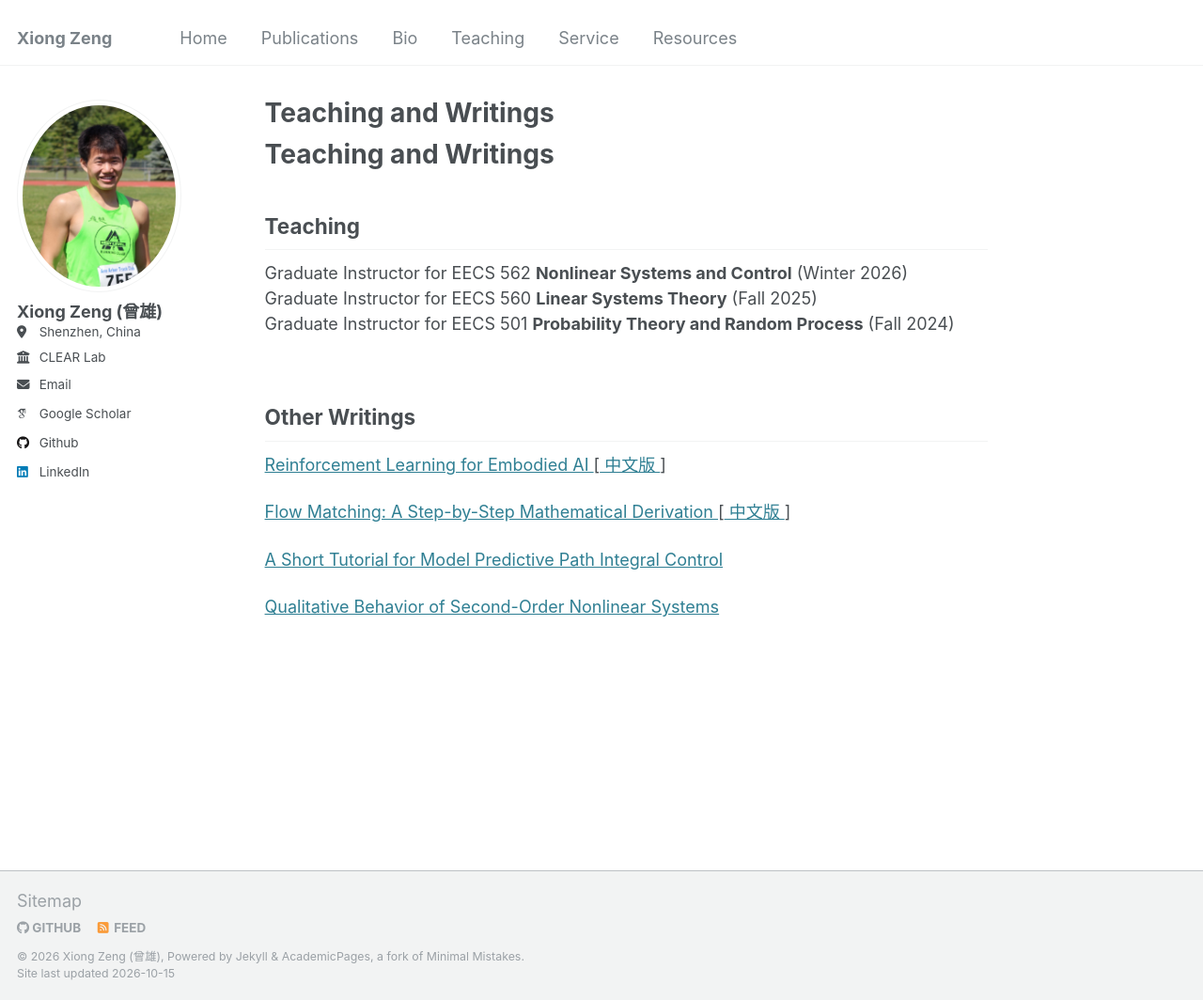
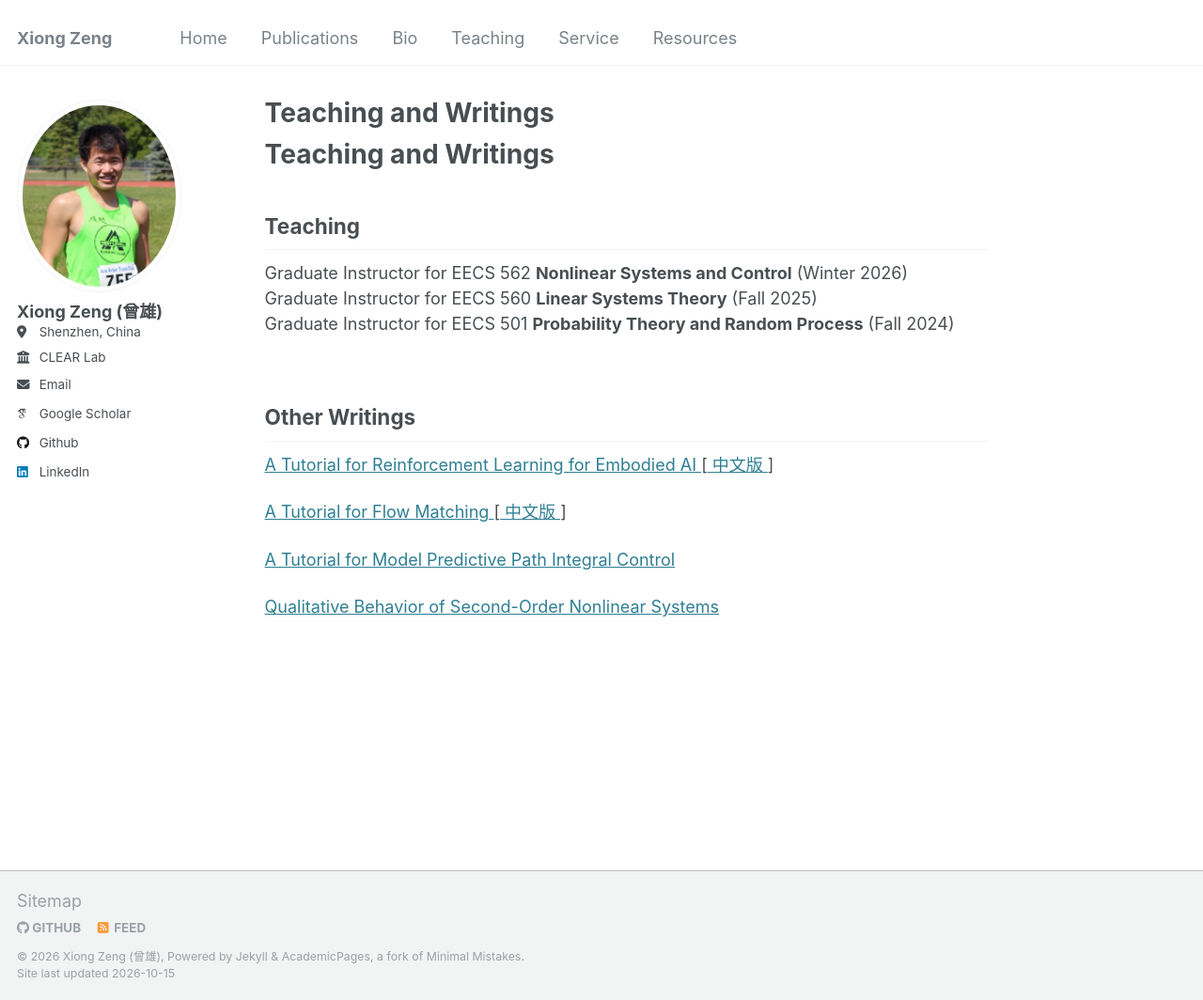
Before and after one commit to zengxiong111/zengxiong.github.io, a Jekyll site: the page built from _pages/teaching.md, in a window 1280 px wide and 1064 px high. Shown: the whole window at 94% size. Built offline with Jekyll 4.4.1, drawn with Linux system fonts in a browser that asks for light colours; some web fonts are replaced; our own code applies the rules of GitHub Pages for plain Markdown files.

Commit message:
Update teaching.md

```diff
--- a/_pages/teaching.md
+++ b/_pages/teaching.md
@@ -21,7 +21,7 @@ Graduate Instructor for EECS 501 **Probability Theory and Random Process** (Fall
 
 <a href="https://zengxiong111.github.io/zengxiong.github.io/files/Embodied_RL_Tutorial_Full_EN.pdf"
    target="_blank">
-  Reinforcement Learning for Embodied AI
+  A Tutorial for Reinforcement Learning for Embodied AI
 </a> [<a href="https://zengxiong111.github.io/zengxiong.github.io/files/Embodied_RL_Tutorial_Full_ZH.pdf"
    target="_blank">
   中文版
@@ -29,7 +29,7 @@ Graduate Instructor for EECS 501 **Probability Theory and Random Process** (Fall
 
 <a href="https://zengxiong111.github.io/zengxiong.github.io/files/Flow_Matching_Step_by_Step_Derivation_EN.pdf"
    target="_blank">
-  Flow Matching: A Step-by-Step Mathematical Derivation
+  A Tutorial for Flow Matching
 </a> [<a href="https://zengxiong111.github.io/zengxiong.github.io/files/Flow_Matching_CN.pdf"
    target="_blank">
   中文版
@@ -39,7 +39,7 @@ Graduate Instructor for EECS 501 **Probability Theory and Random Process** (Fall
 
 <a href="https://zengxiong111.github.io/zengxiong.github.io/files/A_Tutorial_for_MPPI-s.pdf"
    target="_blank">
-  A Short Tutorial for Model Predictive Path Integral Control
+  A Tutorial for Model Predictive Path Integral Control
 </a>
 
 <a href="https://zengxiong111.github.io/zengxiong.github.io/files/chapter2-noted.pdf"
```
